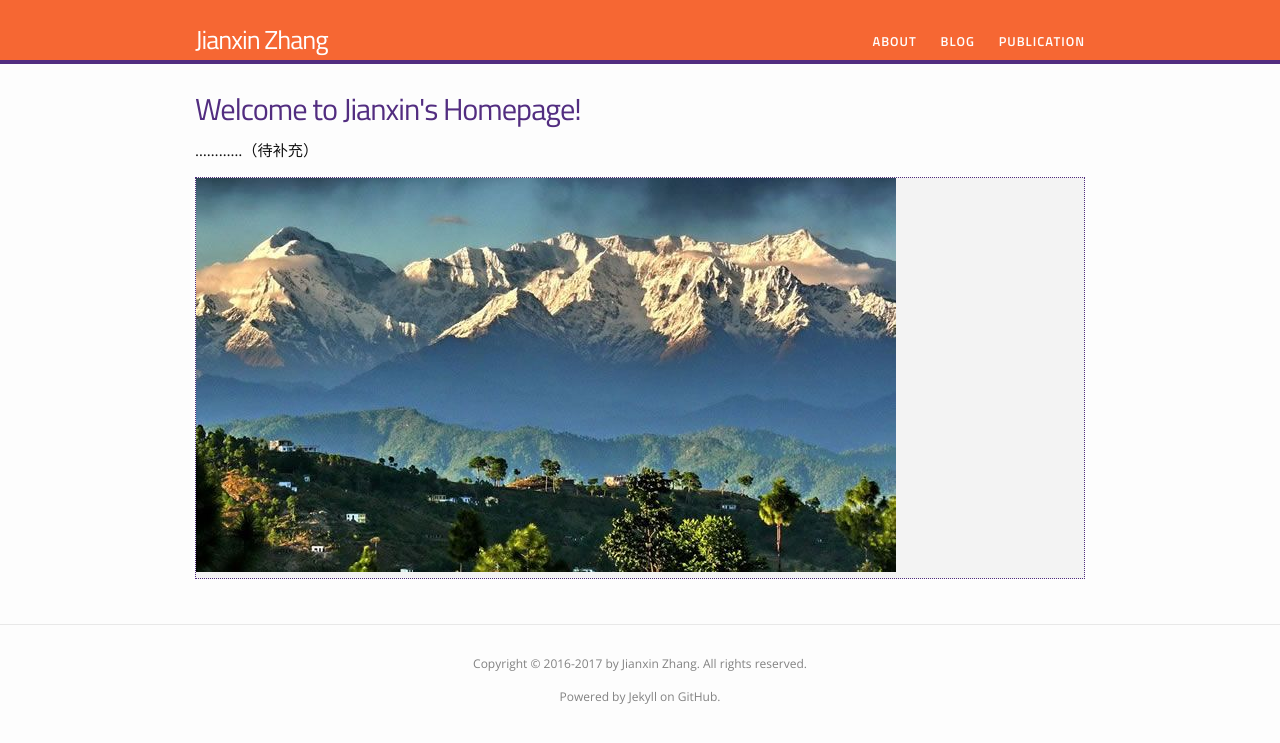
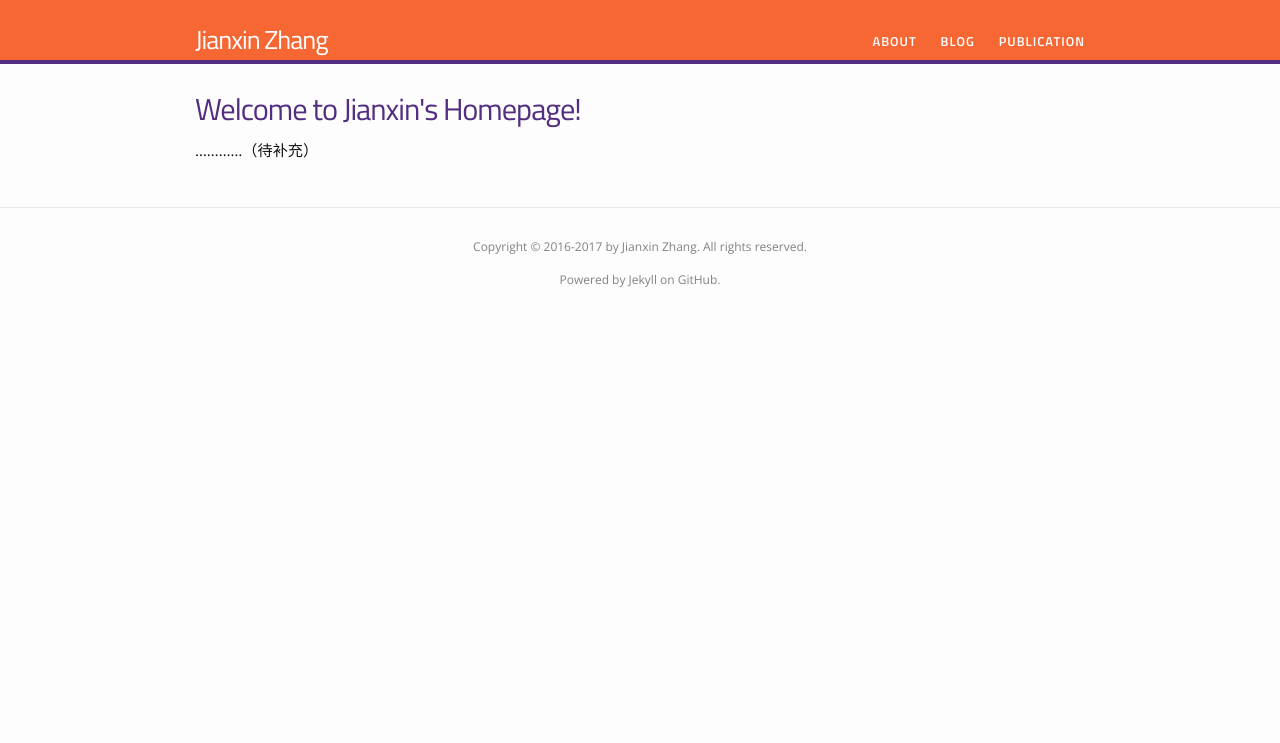
Before and after one commit to 0ZJX0/0ZJX0.github.io, a Jekyll site: the page built from index.html, in a window 1280 px wide. Shown: the top 743 px of the page. Built offline with Jekyll 4.4.1, drawn with Linux system fonts in a browser that asks for light colours.

Commit message:
Update index.html

```diff
--- a/index.html
+++ b/index.html
@@ -10,6 +10,5 @@ layout: default
 
 <p>…………（待补充）</p>
 
-{% include image.html url="/images/Mountain.JPG" width=950px align=center %}
 
 </div>
```
